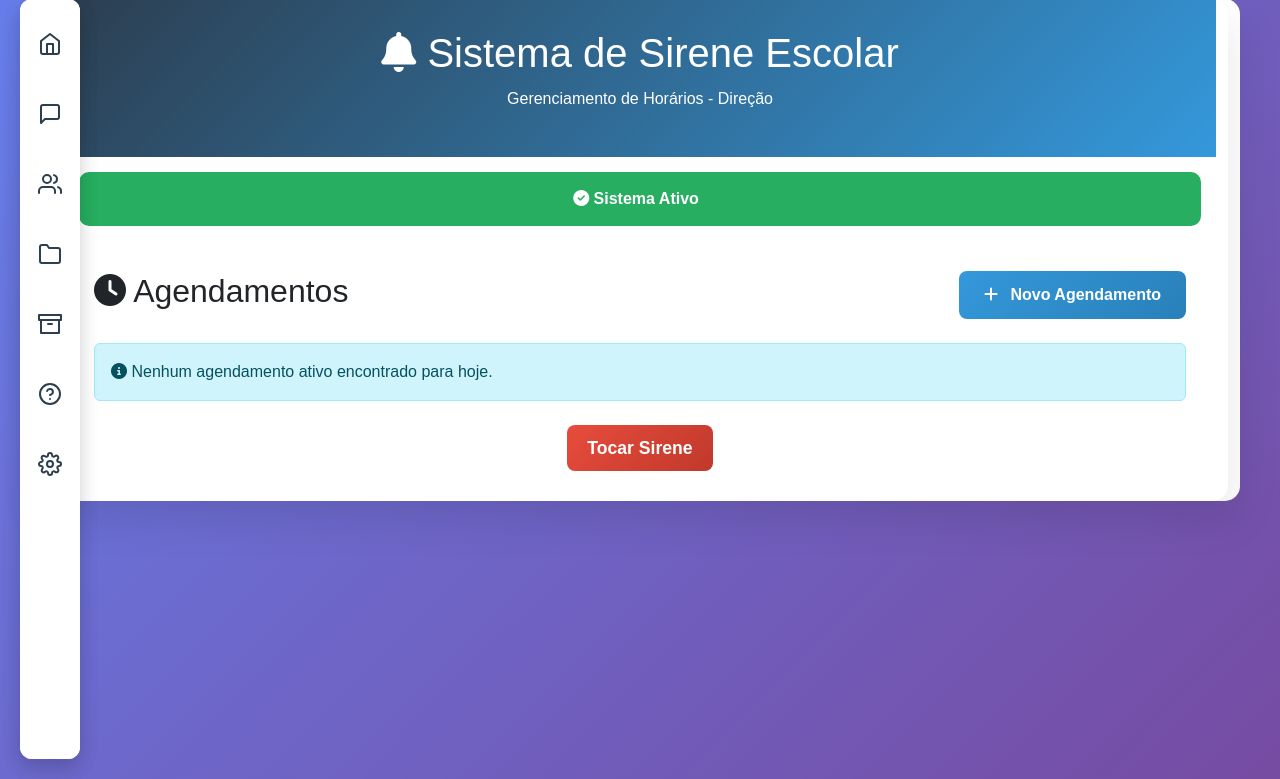
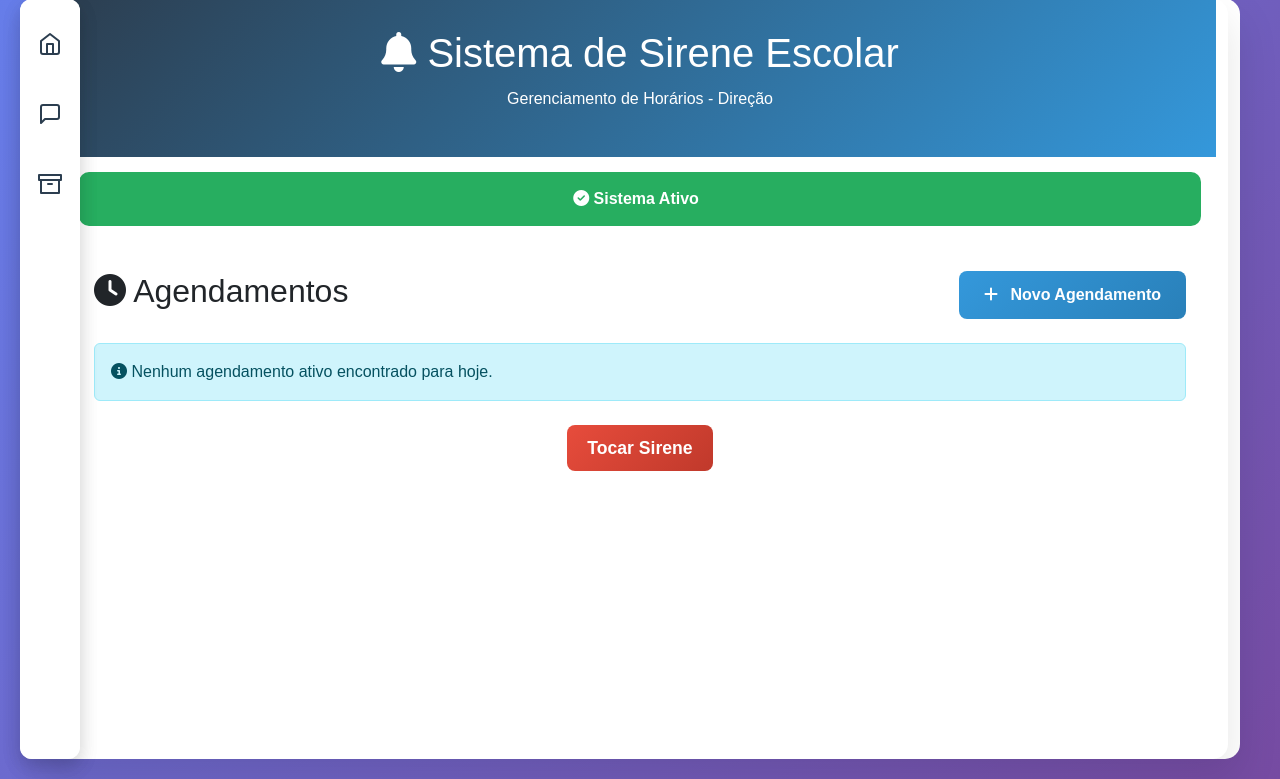
Before and after one commit to luizebaldoni/IntegradorII, a Django app: page / in a window 1280 px wide. Shown: the part 21-800 px from the top of the page. Run offline with Django 5.2, Linux system fonts and the light colour scheme; data that the repository does not hold is empty.

Commit message:
fix(core): sidebar icons

```diff
--- a/static/style.css
+++ b/static/style.css
@@ -24,6 +24,8 @@ body {
 
 /** .container: Container centralizado com sombra, fundo branco e bordas arredondadas. */
 .container {
+    margin-left: 80px; /* Espaço para a sidebar */
+    min-height: calc(100vh - 40px); /* Mesma altura que a sidebar */
     max-width: 1200px;
     margin: 0 auto;
     background: white;
@@ -296,6 +298,7 @@ body {
 
 /** .sidebar__menu: Lista de itens do menu sem estilos de lista. */
 .sidebar__menu {
+    height: calc(100vh - 40px);
     list-style: none;
     padding: 0;
     margin: 0;
--- a/templates/base.html
+++ b/templates/base.html
@@ -50,11 +50,7 @@
   <ul class="sidebar__menu">
     <li class="sidebar__item"><a href="{% url 'app:home' %}" class="sidebar__link"><i data-feather="home"></i><span>Início</span></a></li>
     <li class="sidebar__item"><a href="{% url 'app:alarm-list' %}" class="sidebar__link"><i data-feather="message-square"></i><span>Agendamentos</span></a></li>
-    <li class="sidebar__item"><a href="#" class="sidebar__link"><i data-feather="users"></i><span>Projeto</span></a></li>
-    <li class="sidebar__item"><a href="#" class="sidebar__link"><i data-feather="folder"></i><span> Administrador </span></a></li>
-    <li class="sidebar__item"><a class="sidebar__link"><i data-feather="archive"></i><span>Suporte</span></a></li>
-    <li class="sidebar__item"><a href="#" class="sidebar__link"><i data-feather="help-circle"></i><span>Sobre</span></a></li>
-    <li class="sidebar__item"><a href="#" class="sidebar__link"><i data-feather="settings"></i><span>Configurações</span></a></li>
+      <li class="sidebar__item"><a href="https://github.com/luizebaldoni/IntegradorII" class="sidebar__link"><i data-feather="archive"></i><span>Projeto</span></a></li>
   </ul>
 </nav>
   </header>
```
Also changed, not shown: README.md.
